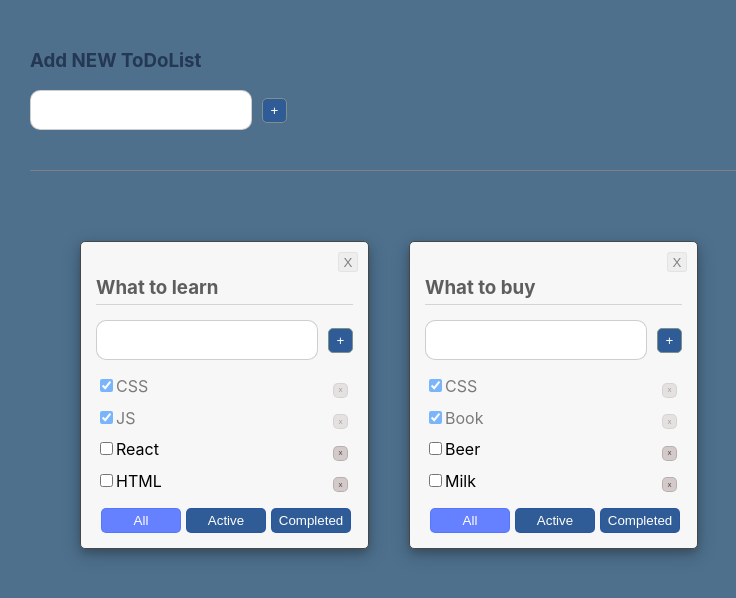
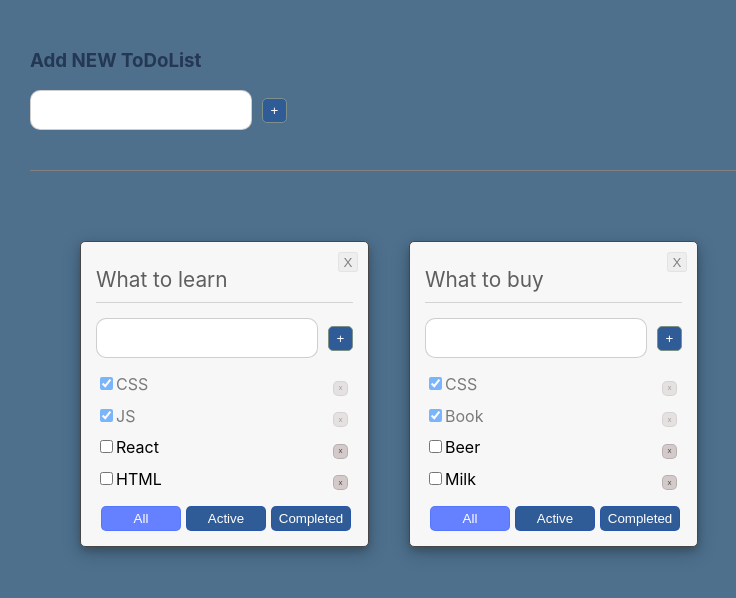
Before and after one commit to buzmakovTim/toDoList, a React (Create React App) app in the folder todolist/: page / in a window 1280 px wide. Shown: the top 598 px of the page, without its empty margins (0-736 px from the left). Built offline with nearby package versions, Linux system fonts and the light colour scheme.

Commit message:
To do done for the lesson 5

```diff
--- a/todolist/src/App.tsx
+++ b/todolist/src/App.tsx
@@ -4,6 +4,7 @@ import './App.css';
 import { TaskType, Todolist } from './Todolist';
 import { v1 } from 'uuid';
 import { AddItemForm } from './Components/AddItemForm/AddItemForm';
+import { EditableSpan } from './Components/EditableSpan/EditableSpan';
 
 export type FilterValueType = 'all' | 'completed' | 'active';
 
@@ -20,7 +21,7 @@ function App() {
   let todoListId_1 = v1();
   let todoListId_2 = v1();
 
-  let [todoList, setTodoLists] = useState<Array<TodoListType>> ([
+  let [todoLists, setTodoLists] = useState<Array<TodoListType>> ([
     {id: todoListId_1, title: "What to learn", filter: 'all'},
     {id: todoListId_2, title: "What to buy", filter: 'all'},
   ]);
@@ -47,13 +48,32 @@ function App() {
     }
   }
 
+  function changeTitle(taskId: string, newValue: string, todoListId: string) {
+    let tasks = tasksObj[todoListId];
+    let task = tasks.find(t => t.id === taskId);
+    if(task) {
+      task.title = newValue;
+
+      setTasks({...tasksObj});
+    }
+  }
+
+  function changeTodoListTitle(todoListId: string, newTitle: string) {
+    let todolistToUpdate = todoLists.find( tl => tl.id === todoListId);
+    if(todolistToUpdate){
+      todolistToUpdate.title = newTitle;
+      setTodoLists([...todoLists]);
+    }
+
+  }
+
   //let [filter, setFilter] = useState<FilterValueType>('all');
 
   function changeFilter(value: FilterValueType, todoListId: string) {
-    let _todoList = todoList.find(tl => tl.id === todoListId);
+    let _todoList = todoLists.find(tl => tl.id === todoListId);
     if(_todoList) {
       _todoList.filter = value;
-      setTodoLists([...todoList]);
+      setTodoLists([...todoLists]);
     }
     //setFilter(value);
   }
@@ -76,7 +96,7 @@ function App() {
   }
 
   let removeTodoList = (todoListId: string) => {
-    let filteredTodolist = todoList.filter(tl => tl.id !== todoListId)
+    let filteredTodolist = todoLists.filter(tl => tl.id !== todoListId)
     setTodoLists(filteredTodolist);
     delete tasksObj[todoListId];
     setTasks({...tasksObj});
@@ -99,7 +119,7 @@ function App() {
 
       const newTodoListId = v1()
       const newTodoList: TodoListType = {id: newTodoListId, title: title, filter: "all"}
-      setTodoLists([...todoList, newTodoList])
+      setTodoLists([...todoLists, newTodoList])
       setTasks({...tasksObj, [newTodoListId] : []})
   }
 
@@ -108,10 +128,13 @@ function App() {
 
       <div className="Title">
         <h3>Add NEW ToDoList</h3>
+
+        {/* <EditableSpan title={"Add NEW ToDoList"}/>  */}
+
           <AddItemForm addItem={addToDoList}/>
       </div>
       <div className="ToDoLists">
-          {todoList.map( (td) => {
+          {todoLists.map( (td) => {
 
             let tasksForTodoList = tasksObj[td.id];
             if (td.filter === 'completed') {
@@ -133,6 +156,8 @@ function App() {
                       changeFilter={changeFilter}
                       changeStatus={changeStatus}
                       removeTodoList={removeTodoList}
+                      changeTitle={changeTitle}
+                      changeTodoListTitle={changeTodoListTitle}
                     />
 
             } )
--- /dev/null
+++ b/todolist/src/Components/EditableSpan/EditableSpan.tsx
@@ -0,0 +1,32 @@
+import React, { ChangeEvent, useState } from 'react';
+
+
+
+type EditableSpanPropsType = {
+    title: string
+    onChangeTitle: (newValue: string) => void;
+  }
+
+export function EditableSpan(props: EditableSpanPropsType) {
+
+    let [editMode, setEditMode] = useState(false)
+    let [title, setTile] = useState('')
+
+    let activateEditMode = () => {
+        setTile(props.title)
+        setEditMode(true)
+    }
+
+    let deactivateEditMode = () => {
+
+        setEditMode(false)
+        props.onChangeTitle(title)
+    }
+    const onChangeTitleHandler = (e : ChangeEvent<HTMLInputElement>) => setTile(e.currentTarget.value);
+
+      return (
+        editMode ?
+        <input value={title} onChange={onChangeTitleHandler} onBlur={deactivateEditMode} autoFocus></input> :
+        <span onDoubleClick={activateEditMode}>{props.title}</span>
+      )
+  }
--- a/todolist/src/Todolist.module.css
+++ b/todolist/src/Todolist.module.css
@@ -24,6 +24,9 @@
 }
 .titleDiv {
     color: rgb(94, 94, 94);
+    font-size: 1.3em;
+    padding-top: 10px;
+    padding-bottom: 10px;
     margin-bottom: 15px;
     border-bottom: 1px rgba(173, 173, 173, 0.473) solid;
 }
--- a/todolist/src/Todolist.tsx
+++ b/todolist/src/Todolist.tsx
@@ -1,8 +1,10 @@
 import React, { useState, KeyboardEvent } from 'react';
+import { preProcessFile } from 'typescript';
 import { v1 } from 'uuid';
 import { FilterValueType } from './App';
 import { AddItemForm } from './Components/AddItemForm/AddItemForm';
 import c from './Todolist.module.css';
+import {EditableSpan} from './Components/EditableSpan/EditableSpan';
 
 export type TaskType = {
   id: string;
@@ -20,30 +22,13 @@ type PropsTypeTodolist = {
   removeTask: (id: string, todoListId: string) => void;
   changeFilter: (value: FilterValueType, todoListId: string) => void;
   changeStatus: (taskId: string, isDone: boolean, todoListId: string) => void;
+  changeTitle: (taskId: string, newTitle: string, todoListId: string) => void;
+  changeTodoListTitle: (newTitle: string, todoListId: string) => void;
   removeTodoList: (id: string) => void;
+  // onChangeTitle: (newValue: string) => void;
 };
 
 export function Todolist(props: PropsTypeTodolist) {
-
-  //let [title, setTitle] = useState<string>(''); // dont need
-  //let [error, setError] = useState<string | null>(null); // dont need
-
-  // const addTaskOnClick = () => {
-
-  //   if(title.trim() !== "" ) {
-  //     props.addTask(title.trim(), props.id);
-  //     setTitle('');
-  //   } else {
-  //     setError("Title is required!");
-  //   }
-
-  // };
-
-  // KeyboardEvent we neet to import // dont need
-  // const onKeyPressAddTask = (e: KeyboardEvent<HTMLInputElement>) => {
-  //   setError(null);
-  //   if (e.key === 'Enter') addTaskOnClick();
-  // };
 
   // Filter functions
   const showAll = () => {
@@ -59,36 +44,37 @@ export function Todolist(props: PropsTypeTodolist) {
   const removeTodoList = () => {
     props.removeTodoList(props.id);
   }
+
+  const changeTodoListTileHandler = (newValue: string) => {
+    props.changeTodoListTitle(props.id, newValue)
+  }
+
+
   //const onChangeHandler = () => {props.changeStatus()};
 
   return (
     <div className={c.todolistContainer}>
       <button onClick={removeTodoList} className={c.ListDeleteButton}>X</button>
       <div className={c.titleDiv}>
-        <h3 className={c.title}>{props.title}</h3>
+        <EditableSpan title={props.title} onChangeTitle={changeTodoListTileHandler}/>
+        {/* <h3 className={c.title}>{props.title}</h3> */}
       </div>
 
 
       <AddItemForm addItem={props.addTask} todoListId={props.id}/>
-      {/* <div>
-        <input
-          className={`${c.taskInput} ${error ? c.error: ""}`}
-          value={title}
-          onChange={(e) => setTitle(e.currentTarget.value)}
-          onKeyPress={onKeyPressAddTask}
-        />
-        <button className={c.addTaskButton} onClick={addTaskOnClick}>
-          +
-        </button>
-        {error && <div className={c.errorMessage}>Title is required!</div>}
-      </div> */}
+
       <ul>
-        {props.tasks.map((t) => (
-          <li className={t.isDone ? "isDone" : ""}>
+        {props.tasks.map( (t) => {
+
+          const onChangeTaskTitleHandler = (newValue: string) => {
+              props.changeTitle(t.id, newValue, props.id)
+          }
+          return <li key={t.id} className={t.isDone ? "isDone" : ""}>
             <div className={c.taskLine}>
               <div>
                 <input onChange={ () => {props.changeStatus(t.id, !t.isDone, props.id)}} type="checkbox" checked={t.isDone} />
-                <span>{t.title}</span>
+                {/* <span>{t.title}</span> */}
+                <EditableSpan title={t.title} onChangeTitle={onChangeTaskTitleHandler}/>
               </div>
               <div className={c.buttonRemoveTask}>
                 <button
@@ -101,7 +87,7 @@ export function Todolist(props: PropsTypeTodolist) {
               </div>
             </div>
           </li>
-        ))}
+          })}
       </ul>
 
       <div>
```
